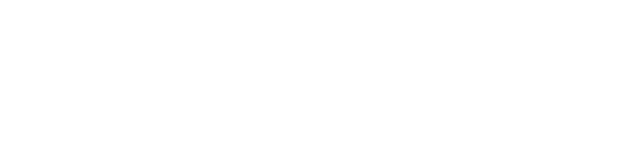
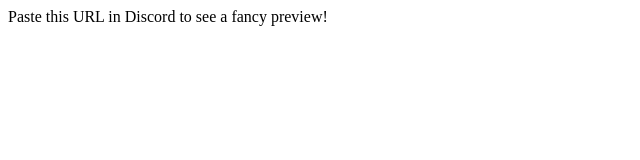
Before and after one commit to Samuel-KW/Discord-Preview-API, a plain HTML site: page index.html in a window 1280 px wide. Shown: the whole page, without its empty margins (0-640 px from the left). Drawn offline with Linux system fonts and the light colour scheme.

Commit message:
Update index.html

```diff
--- a/index.html
+++ b/index.html
@@ -14,6 +14,7 @@
 </head>
 
 <body>
+  Paste this URL in Discord to see a fancy preview!
 </body>
 
 </html>
```
